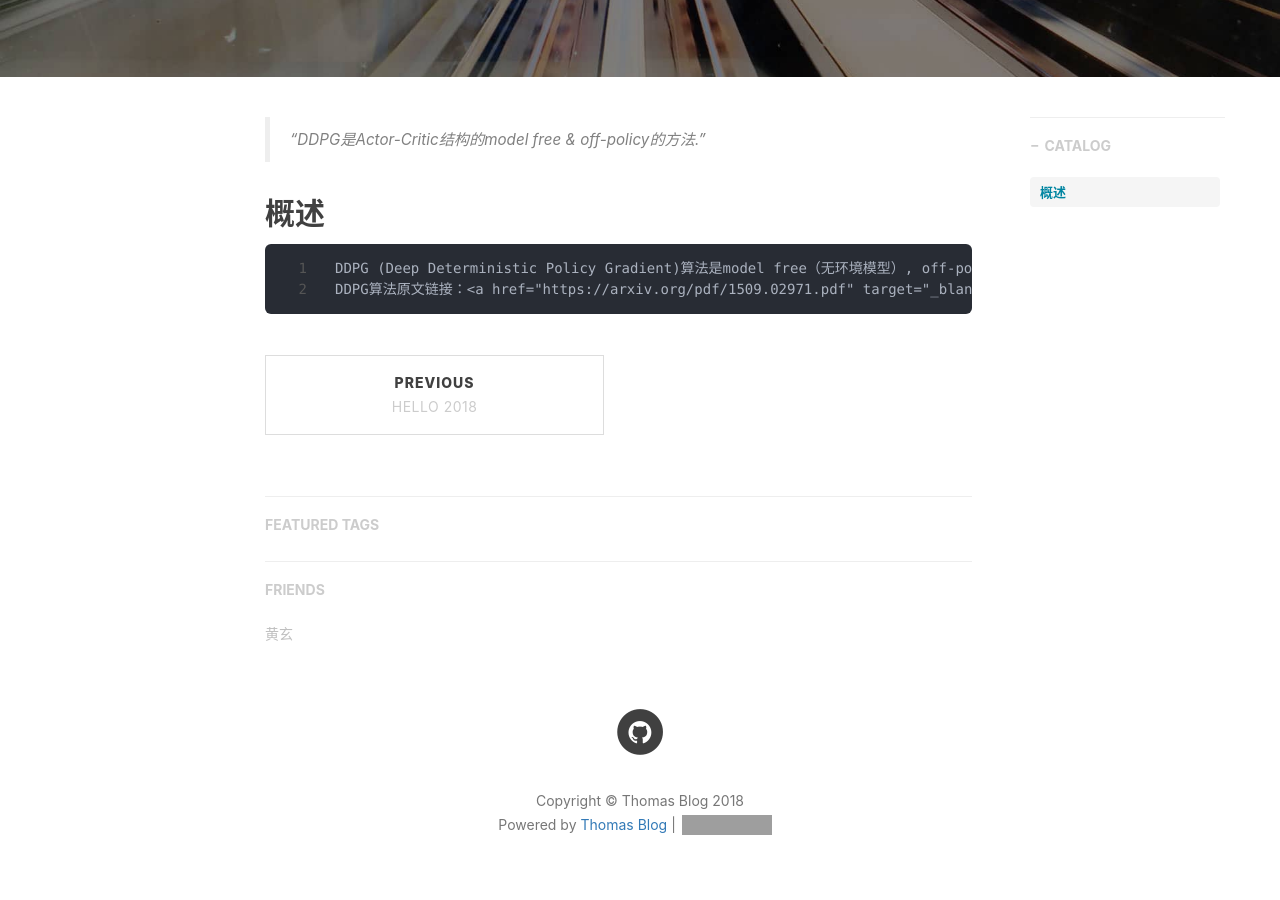
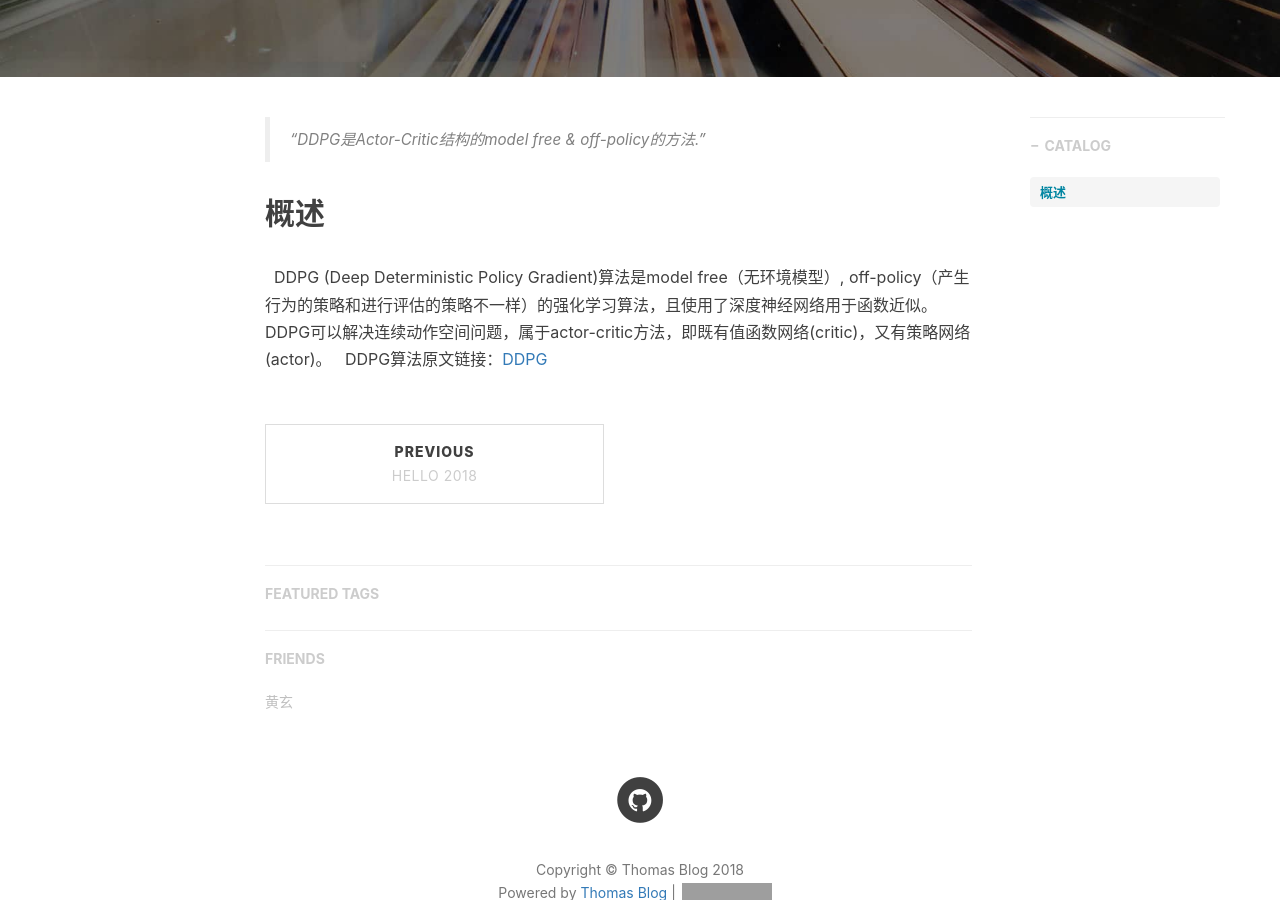
Before and after one commit to xsh8637/xsh8637.github.io, a Jekyll site: the page built from _posts/2018-12-02-DDPG.markdown, in a window 1280 px wide and 900 px high, scrolled down 488 px. Built offline with Jekyll 4.4.1, drawn with Linux system fonts in a browser that asks for light colours; nearby versions of some CDN libraries; comment, search, counter and statistics services are not loaded; some of the changed lines change nothing that is shown; grey boxes are pictures that could not be loaded.

Commit message:
Update 2018-12-02-DDPG.markdown

```diff
--- a/_posts/2018-12-02-DDPG.markdown
+++ b/_posts/2018-12-02-DDPG.markdown
@@ -16,5 +16,5 @@ tags:
 
 ## 概述
 
-    DDPG (Deep Deterministic Policy Gradient)算法是model free（无环境模型）, off-policy（产生行为的策略和进行评估的策略不一样）的强化学习算法，且使用了深度神经网络用于函数近似。DDPG可以解决连续动作空间问题，属于actor-critic方法，即既有值函数网络(critic)，又有策略网络(actor)。
-    DDPG算法原文链接：<a href="https://arxiv.org/pdf/1509.02971.pdf" target="_blank" rel="external">DDPG</a>
+&nbsp;&nbsp;DDPG (Deep Deterministic Policy Gradient)算法是model free（无环境模型）, off-policy（产生行为的策略和进行评估的策略不一样）的强化学习算法，且使用了深度神经网络用于函数近似。DDPG可以解决连续动作空间问题，属于actor-critic方法，即既有值函数网络(critic)，又有策略网络(actor)。
+&nbsp;&nbsp;DDPG算法原文链接：<a href="https://arxiv.org/pdf/1509.02971.pdf" target="_blank" rel="external">DDPG</a>
```
